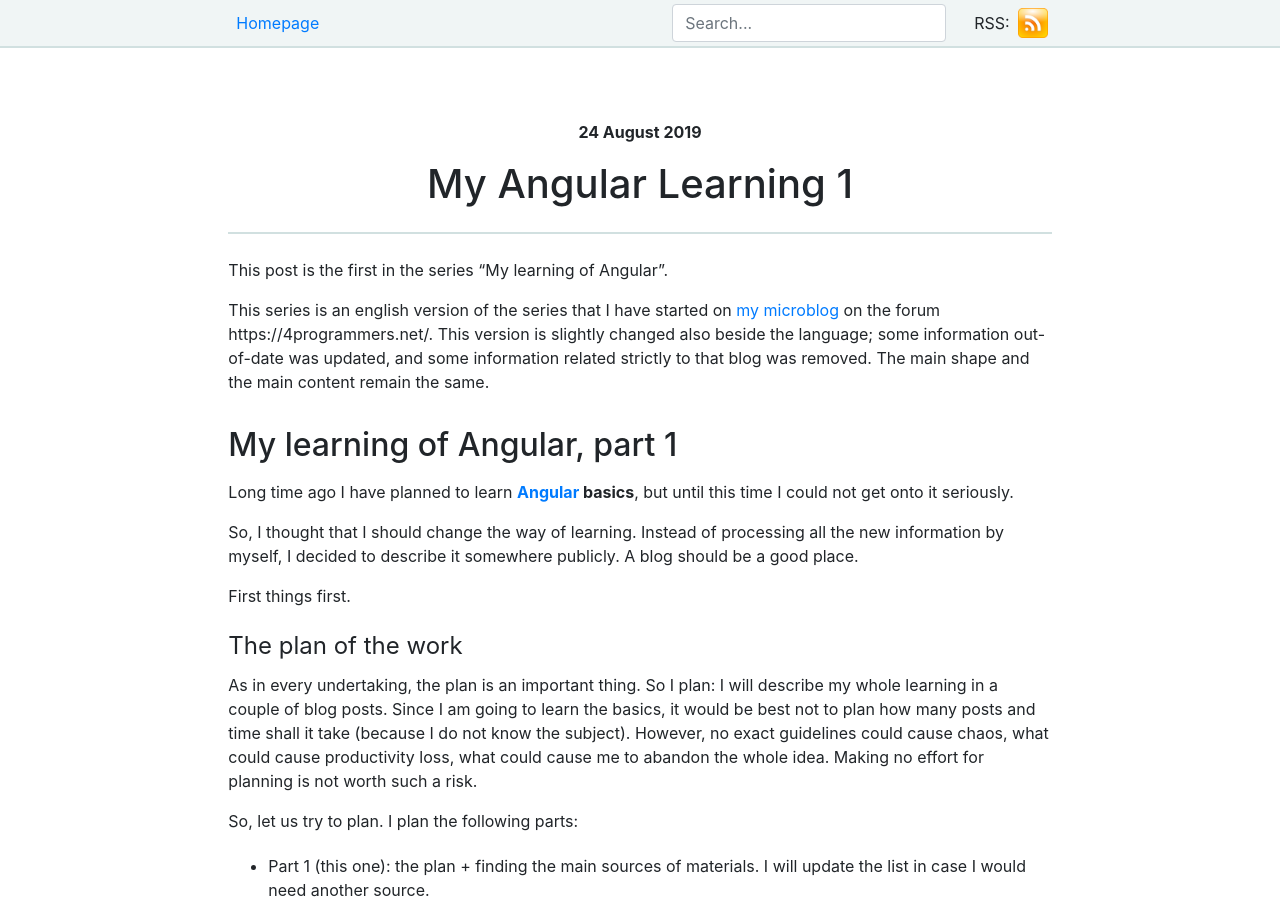
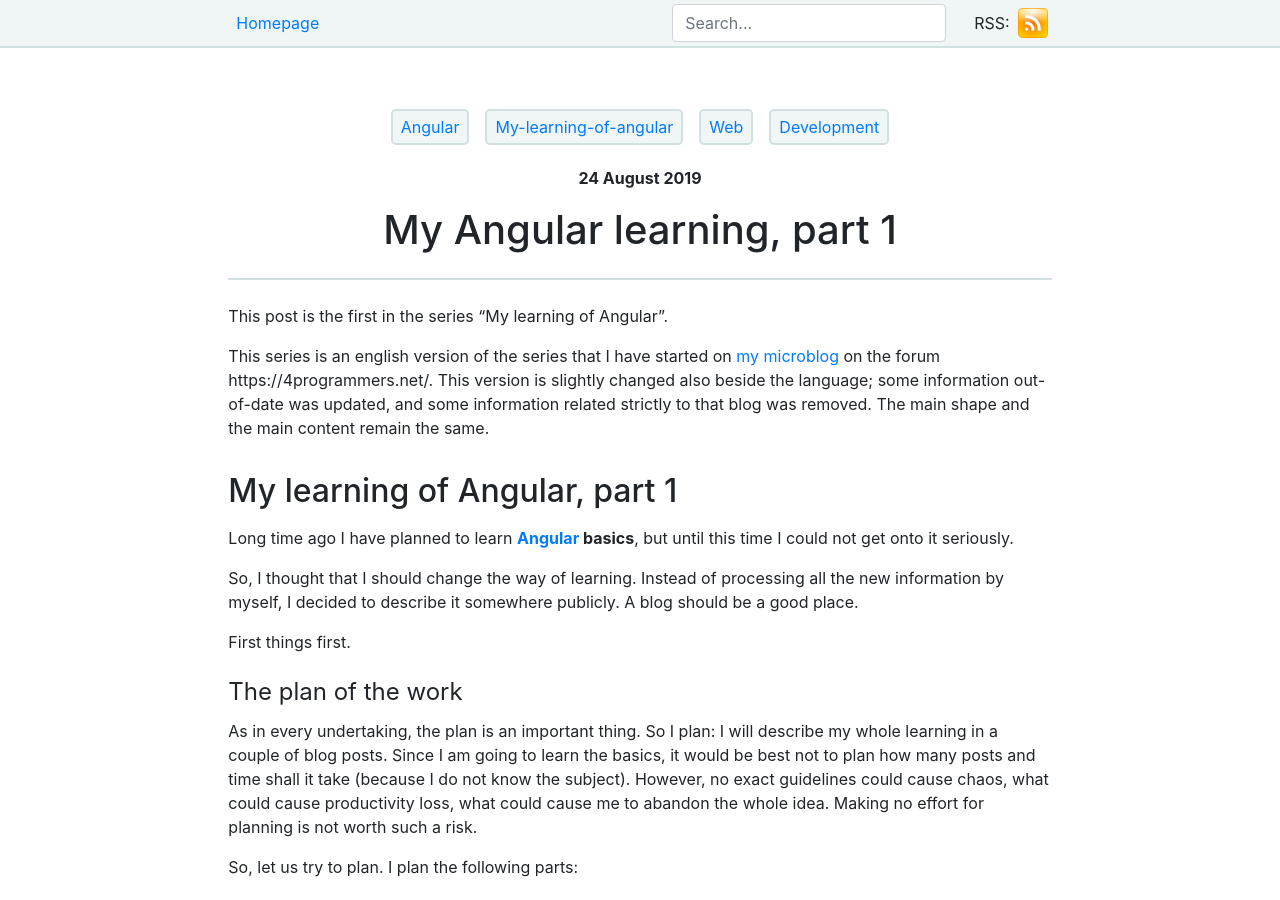
Before and after one commit to DevSilv/DevSilv.github.io, a Jekyll site: the page built from _posts/2019/08/24/2019-08-24-my-angular-learning-1.md, in a window 1280 px wide and 900 px high. Built offline with Jekyll 4.4.1, drawn with Linux system fonts in a browser that asks for light colours; our own code applies the rules of GitHub Pages for plain Markdown files.

Commit message:
Fix post layout
Add the proper layout to the post

```diff
--- a/_posts/2019/08/24/2019-08-24-my-angular-learning-1.md
+++ b/_posts/2019/08/24/2019-08-24-my-angular-learning-1.md
@@ -1,3 +1,10 @@
+---
+layout: post
+title: "My Angular learning, part 1"
+date: 2019-08-24
+tags: Angular My-learning-of-angular Web Development
+---
+
 This post is the first in the series "My learning of Angular".
 
 This series is an english version of the series that I have started on [my microblog](https://4programmers.net/Profile/64311/Microblog) on the forum https://4programmers.net/. This version is slightly changed also beside the language; some information out-of-date was updated, and some information related strictly to that blog was removed. The main shape and the main content remain the same.
```
